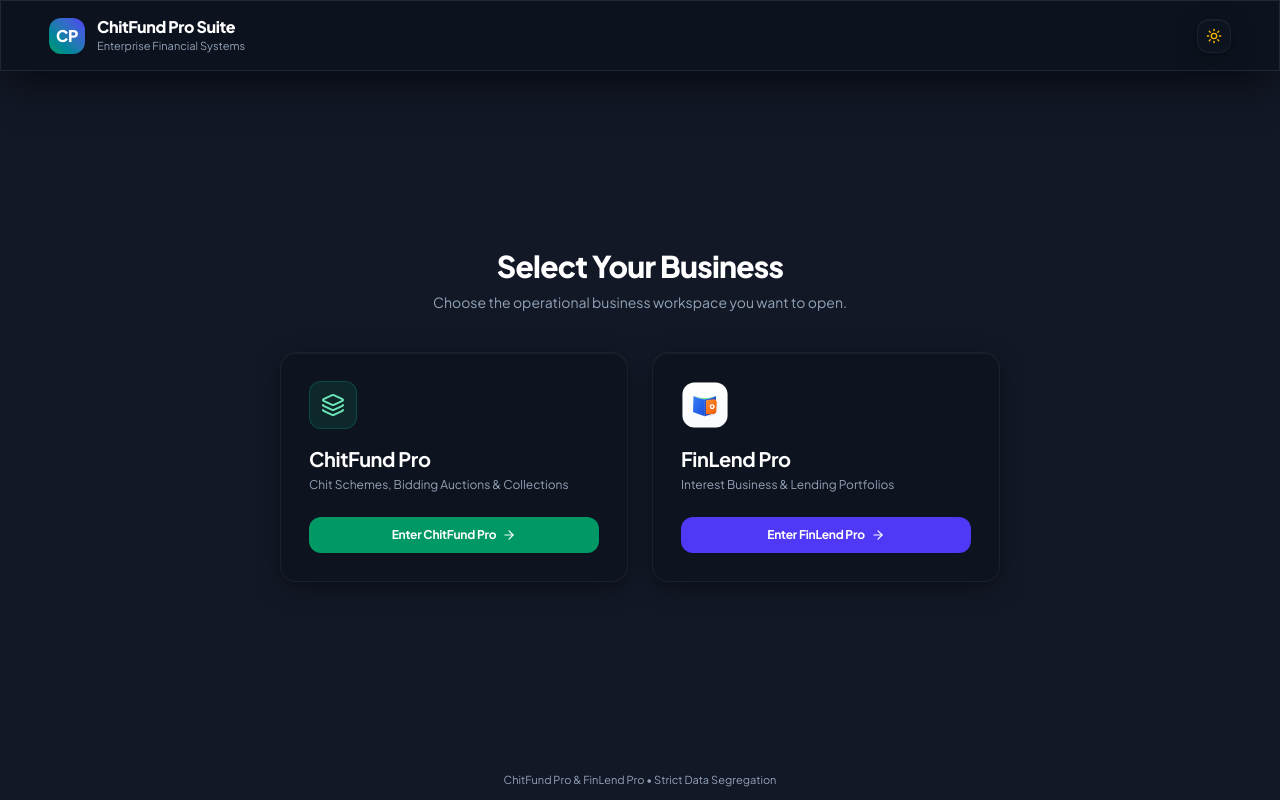
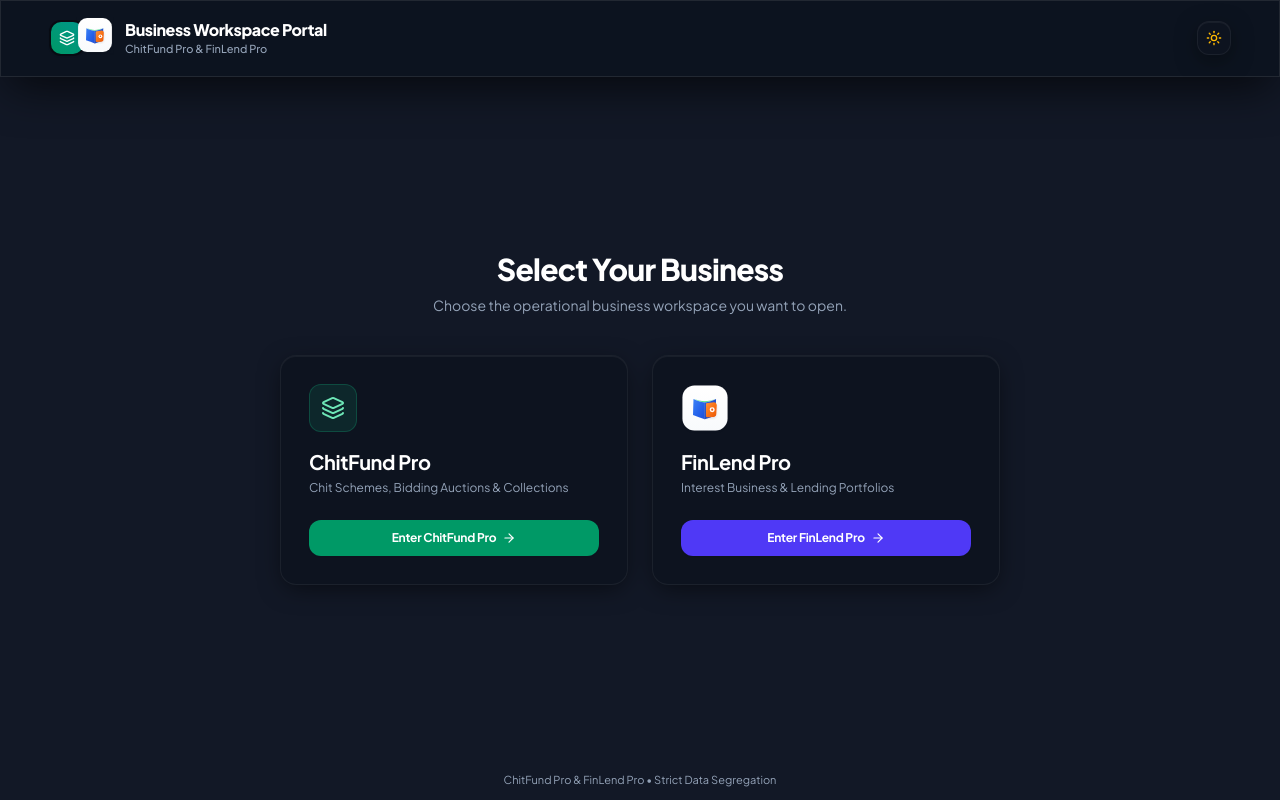
Before and after one commit to TMshanmukha/chitSys, a React (Vite) app in the folder frontend/: page / in a window 1280 px wide. Built offline with nearby package versions, Linux system fonts and the light colour scheme; no server answers.

Commit message:
fix(selector): update top brand header to unified business workspace portal with dual logo marks

```diff
--- a/frontend/index.html
+++ b/frontend/index.html
@@ -9,7 +9,7 @@
     <link rel="preconnect" href="https://fonts.googleapis.com">
     <link rel="preconnect" href="https://fonts.gstatic.com" crossorigin>
     <link href="https://fonts.googleapis.com/css2?family=Plus+Jakarta+Sans:wght@400;500;600;700;800&display=swap" rel="stylesheet">
-    <title>ChitFund Pro</title>
+    <title>ChitFund Pro & FinLend Pro</title>
 
     <script>
       (function() {
--- a/frontend/src/pages/BusinessSelectorPage.jsx
+++ b/frontend/src/pages/BusinessSelectorPage.jsx
@@ -1,4 +1,4 @@
-import React from 'react';
+import React, { useEffect } from 'react';
 import { useNavigate } from 'react-router-dom';
 import { useTheme } from '../context/ThemeContext';
 import {
@@ -13,19 +13,31 @@ export default function BusinessSelectorPage() {
   const navigate = useNavigate();
   const { isDark, toggleTheme } = useTheme();
 
+  useEffect(() => {
+    document.title = 'Select Business Workspace | ChitFund Pro & FinLend Pro';
+  }, []);
+
   return (
     <div className="min-h-screen bg-slate-50 dark:bg-[#080b12] text-slate-800 dark:text-slate-100 flex flex-col justify-between relative overflow-hidden font-sans transition-colors selection:bg-blue-500 selection:text-white">
       {/* Top Header */}
       <header className="relative z-10 px-6 sm:px-12 py-4 flex items-center justify-between border-b border-slate-200/60 dark:border-white/5 bg-white/40 dark:bg-white/[0.01] backdrop-blur-md shrink-0">
         <div className="flex items-center gap-3">
-          <div className="w-9 h-9 rounded-xl bg-gradient-to-tr from-emerald-600 to-indigo-600 flex items-center justify-center font-black text-white text-base shadow-sm font-heading">
-            CP
+          {/* Dual Brand Representation */}
+          <div className="flex items-center -space-x-2">
+            <div className="w-9 h-9 rounded-xl bg-gradient-to-tr from-emerald-600 to-teal-600 flex items-center justify-center text-white shadow-xs z-10 border-2 border-white dark:border-[#080b12]" title="ChitFund Pro">
+              <Layers className="w-4 h-4" />
+            </div>
+            <div className="z-20" title="FinLend Pro">
+              <FinLendLogo size={36} variant="app-icon" className="shadow-xs" />
+            </div>
           </div>
           <div>
-            <div className="font-extrabold text-slate-900 dark:text-white text-base tracking-tight font-heading leading-tight">
-              ChitFund Pro Suite
+            <div className="font-extrabold text-slate-900 dark:text-white text-base tracking-tight font-heading leading-tight flex items-center gap-2">
+              <span>Business Workspace Portal</span>
             </div>
-            <p className="text-[11px] text-slate-500 dark:text-slate-400">Enterprise Financial Systems</p>
+            <p className="text-[11px] text-slate-500 dark:text-slate-400 font-medium">
+              ChitFund Pro & FinLend Pro
+            </p>
           </div>
         </div>
 
```
